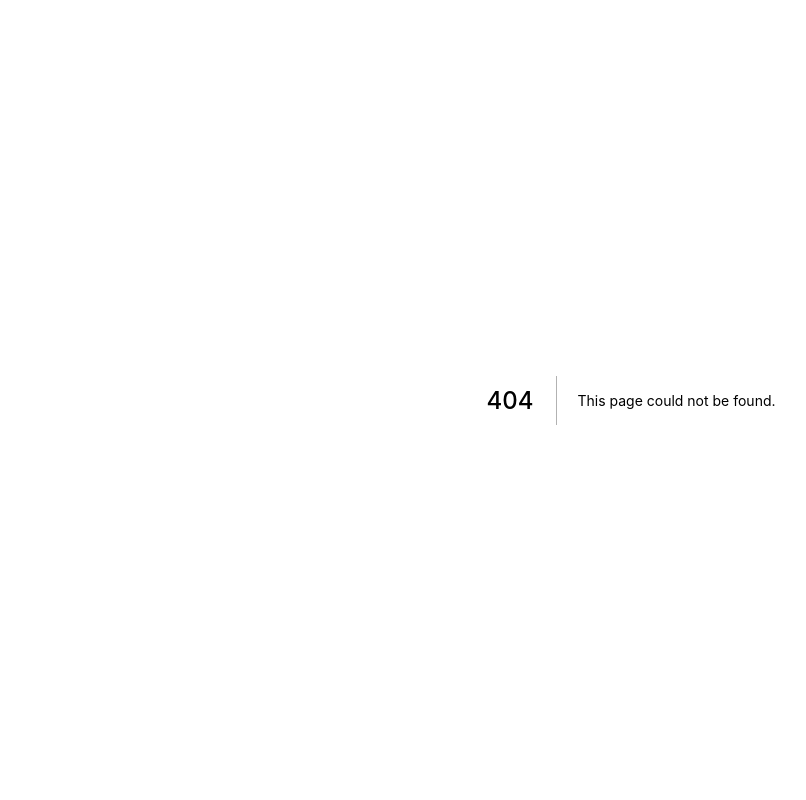
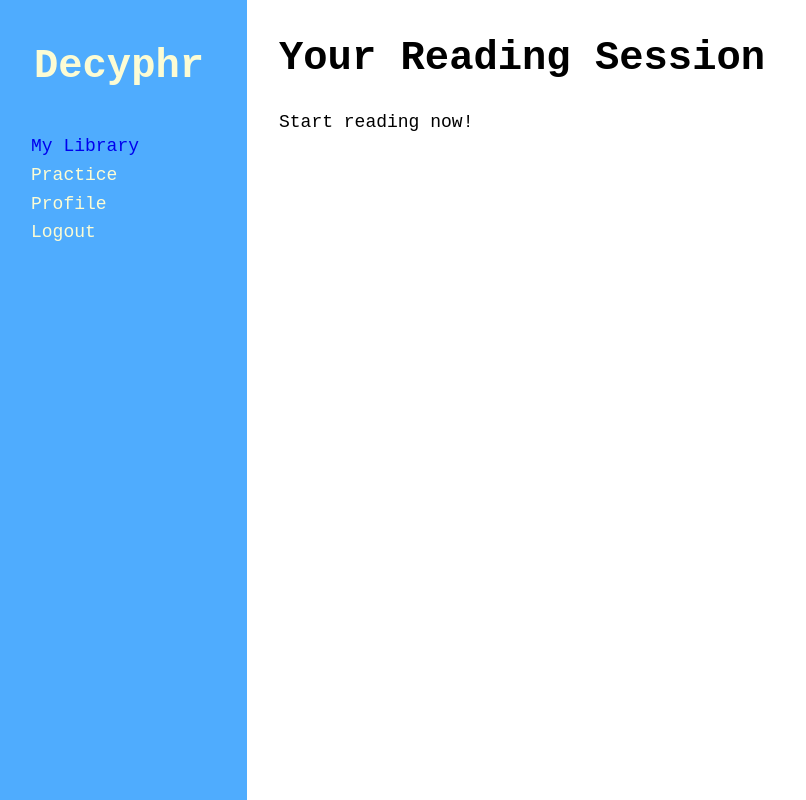
Before and after one commit to decyphr-net/decyphr-next, a Next.js app: page /reading-session in a window 1280 px wide. Before the commit this address had no page. Shown: the whole page, without its empty margins (9-815 px from the left). Built offline with nearby package versions, Linux system fonts and the light colour scheme; sample sign-in values are in the browser's storage; a small style sheet from the web is missing.

Commit message:
Add basic template for reading session page

```diff
--- /dev/null
+++ b/pages/reading-session/index.js
@@ -0,0 +1,23 @@
+import React from 'react'
+import Head from 'next/head'
+import Router from 'next/router'
+import DashboardLayout from '../../components/layout/dashboard'
+
+export default class Session extends React.Component {
+
+  render() {
+    return (
+      <>
+        <Head>
+          <title>Reading Session</title>
+          <link rel="icon" href="/favicon.ico" />
+          <link rel="stylesheet" href="//cdn.jsdelivr.net/npm/hack-font@3/build/web/hack.css"></link>
+        </Head>
+
+        <DashboardLayout pageTitle="Your Reading Session" pageSubtitle="Start reading now!">
+
+        </DashboardLayout>
+      </>
+    )
+  }
+}
```
